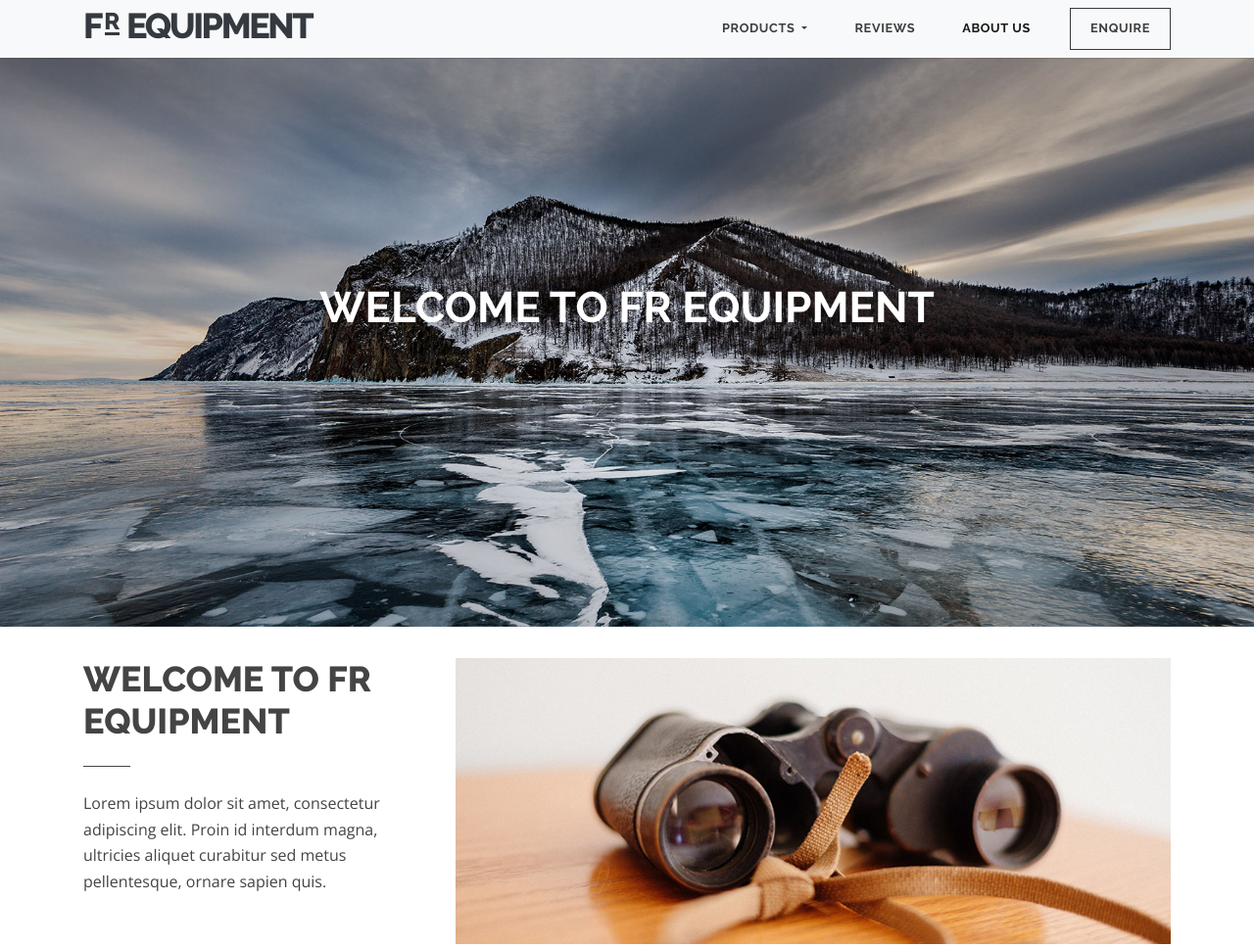
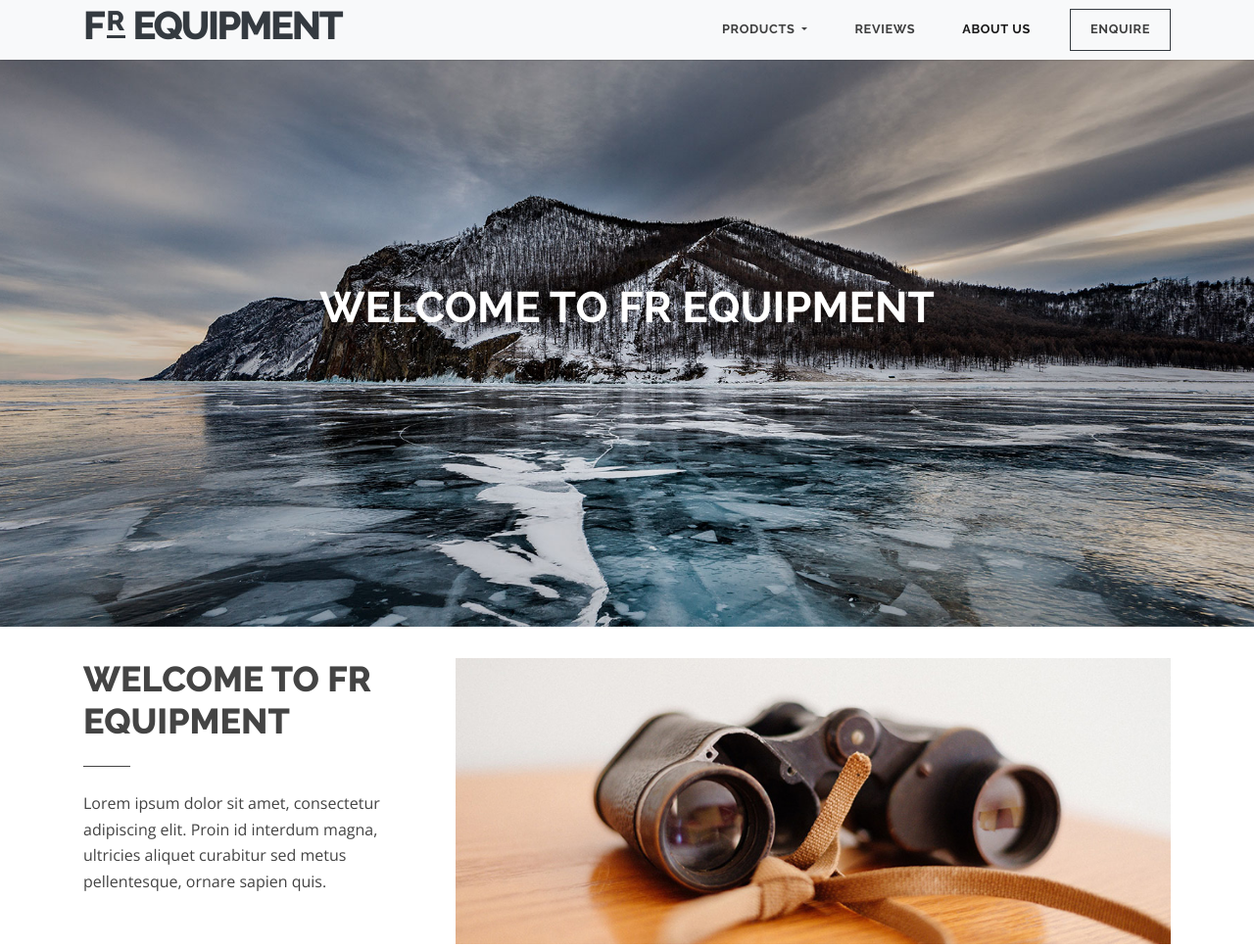
Before and after one commit to chriswhatley/fr-equipment-prototype, a plain HTML site: page index.html in a window 1280 px wide. Shown: the top 967 px of the page at 98% size. Drawn offline with nearby package versions, Linux system fonts and the light colour scheme.

Commit message:
logo styling updates

```diff
--- a/css/starter-template.css
+++ b/css/starter-template.css
@@ -44,15 +44,15 @@ h6:after {
 	font-family: "Raleway", Helvetica, sans-serif;
 	/* color: #444444; */
 	color: red !important;
-	font-size: 2.25rem;
+	font-size: 1.75rem;
 	font-weight: 800;
-	letter-spacing: -0.15rem;
+	letter-spacing: -0.15rem;;
 }
 
 .navbar-brand > sup {
 	display: inline-block;
 	top: -.375em;
-	font-size: 1.5rem;
+	font-size: 1.2rem;
 	padding-left: 0.20rem;
 	font-weight: bolder;
 	margin-right: 0.1rem;
@@ -64,8 +64,8 @@ h6:after {
 	content: '';
 	bottom: 0;
 	left: 0.05rem;
-	width: 0.95rem;
-	padding-top: 0.7rem;
+	width: 0.75rem;
+	padding-top: 0.6rem;
 	border-bottom: solid 3px;
 }
 
@@ -326,6 +326,16 @@ label,
 @media (min-width: 576px) {
 	.navbar-brand {
 		color: blue !important;
+		font-size: 2.3rem;
+	}
+
+	.navbar-brand > sup {
+		font-size: 1.5rem;
+	}
+
+	.navbar-brand > sup:after {
+		width: 0.95rem;
+		padding-top: 0.75rem;
 	}
 
 	.jumbotron {
@@ -351,6 +361,18 @@ label,
 @media (min-width: 768px) {
 	.navbar-brand {
 		color: pink !important;
+		font-size: 2.5rem;
+	}
+
+	.navbar-brand > sup {
+		top: -.325em;
+		font-size: 1.75rem;
+		padding-left: 0.20rem;
+    }
+
+    .navbar-brand > sup:after {
+		width: 1.15rem;
+		padding-top: 0.85rem;
 	}
 
 	.jumbotron {
@@ -389,6 +411,12 @@ label,
 	.navbar-brand {
 		color: green !important;
 	}
+
+	.navbar-brand > sup {
+		top: -.315em;
+		font-size: 1.75rem;
+		padding-left: 0.20rem;
+    }
 
 	.nav-item {
 		margin-left: 2rem;
```
